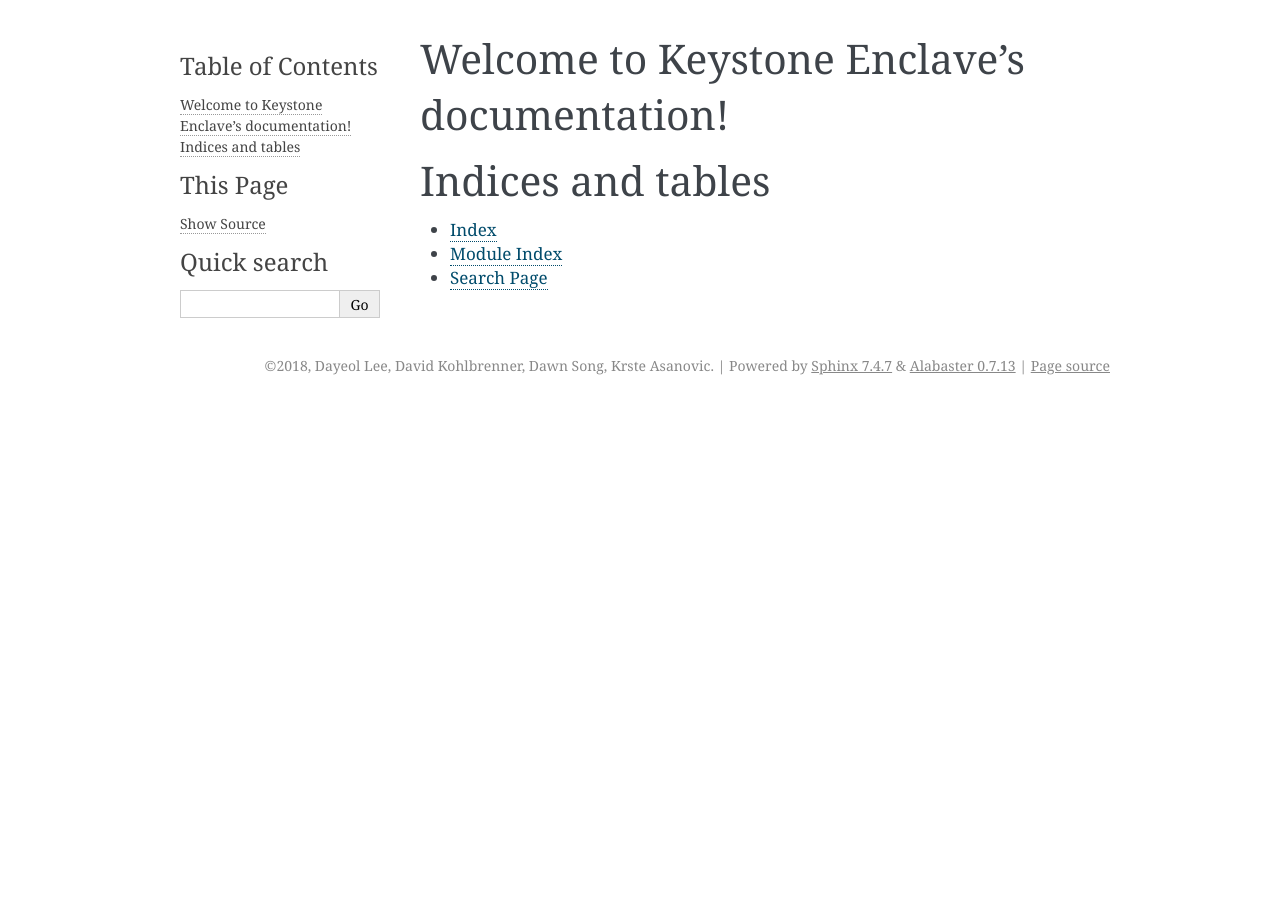
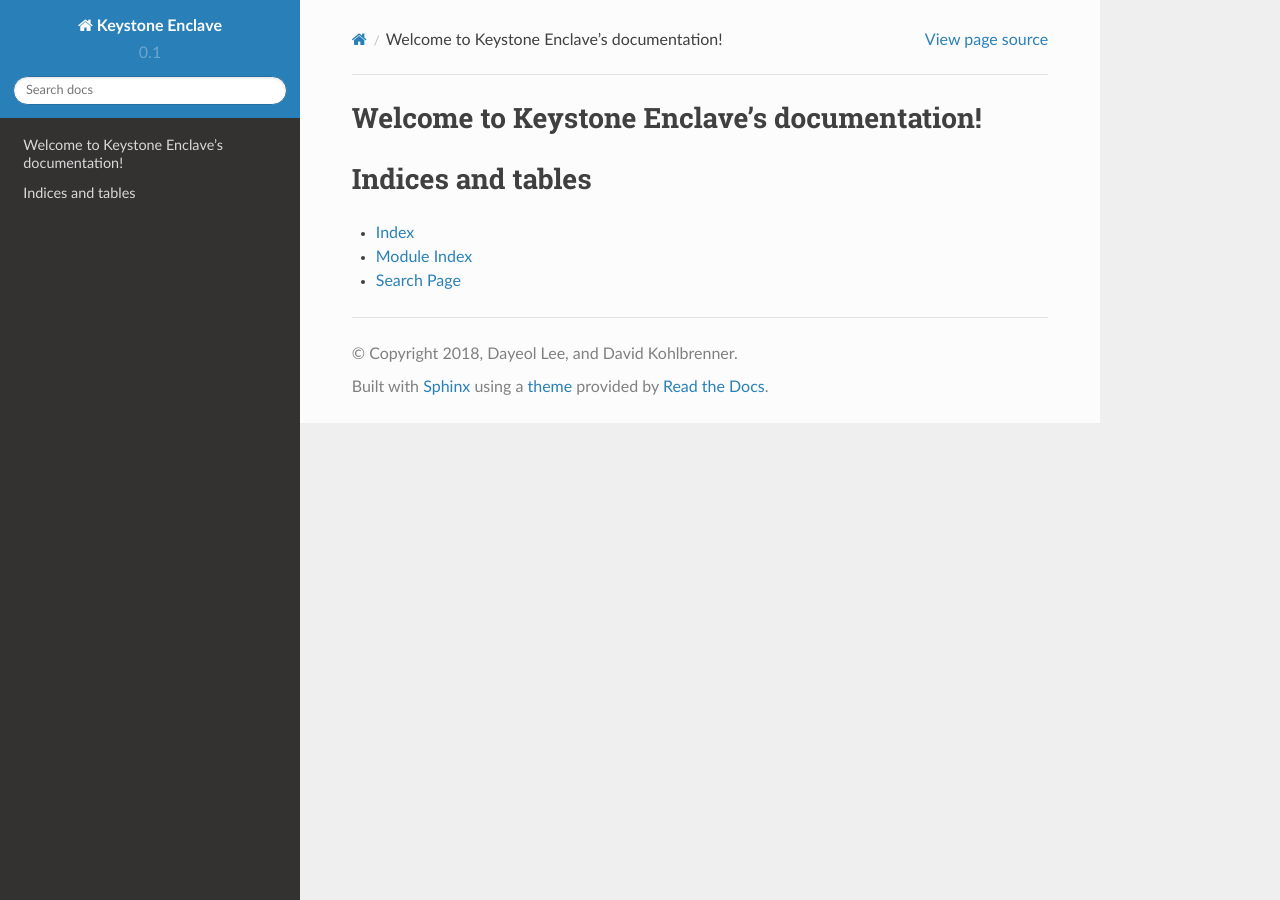
Before and after one commit to keystone-enclave/keystone, a Sphinx documentation site: the page built from docs/source/index.rst, in a window 1280 px wide. Built offline with Sphinx 7.4.7 and the Read the Docs theme 2.0.0, drawn with Linux system fonts in a browser that asks for light colours.

Commit message:
[Doc] Initial Documentation with Read the Docs

```diff
--- /dev/null
+++ b/docs/requirements.txt
@@ -0,0 +1,2 @@
+Sphinx==1.7.4
+sphinx_rtd_theme==0.2.5b1
--- a/docs/source/conf.py
+++ b/docs/source/conf.py
@@ -20,13 +20,13 @@
 # -- Project information -----------------------------------------------------
 
 project = u'Keystone Enclave'
-copyright = u'2018, Dayeol Lee, David Kohlbrenner, Dawn Song, Krste Asanovic'
-author = u'Dayeol Lee, David Kohlbrenner, Dawn Song, Krste Asanovic'
+copyright = u'2018, Dayeol Lee, and David Kohlbrenner'
+author = u'Dayeol Lee, and David Kohlbrenner'
 
 # The short X.Y version
-version = u''
+version = u'0.1'
 # The full version, including alpha/beta/rc tags
-release = u'0.1'
+release = u'0.1.1'
 
 
 # -- General configuration ---------------------------------------------------
@@ -74,7 +74,7 @@ pygments_style = None
 # The theme to use for HTML and HTML Help pages.  See the documentation for
 # a list of builtin themes.
 #
-html_theme = 'alabaster'
+html_theme = 'sphinx_rtd_theme'
 
 # Theme options are theme-specific and customize the look and feel of a theme
 # further.  For a list of options available for each theme, see the
```
Also changed, not shown: docs/README.md (added), 2 other files.
